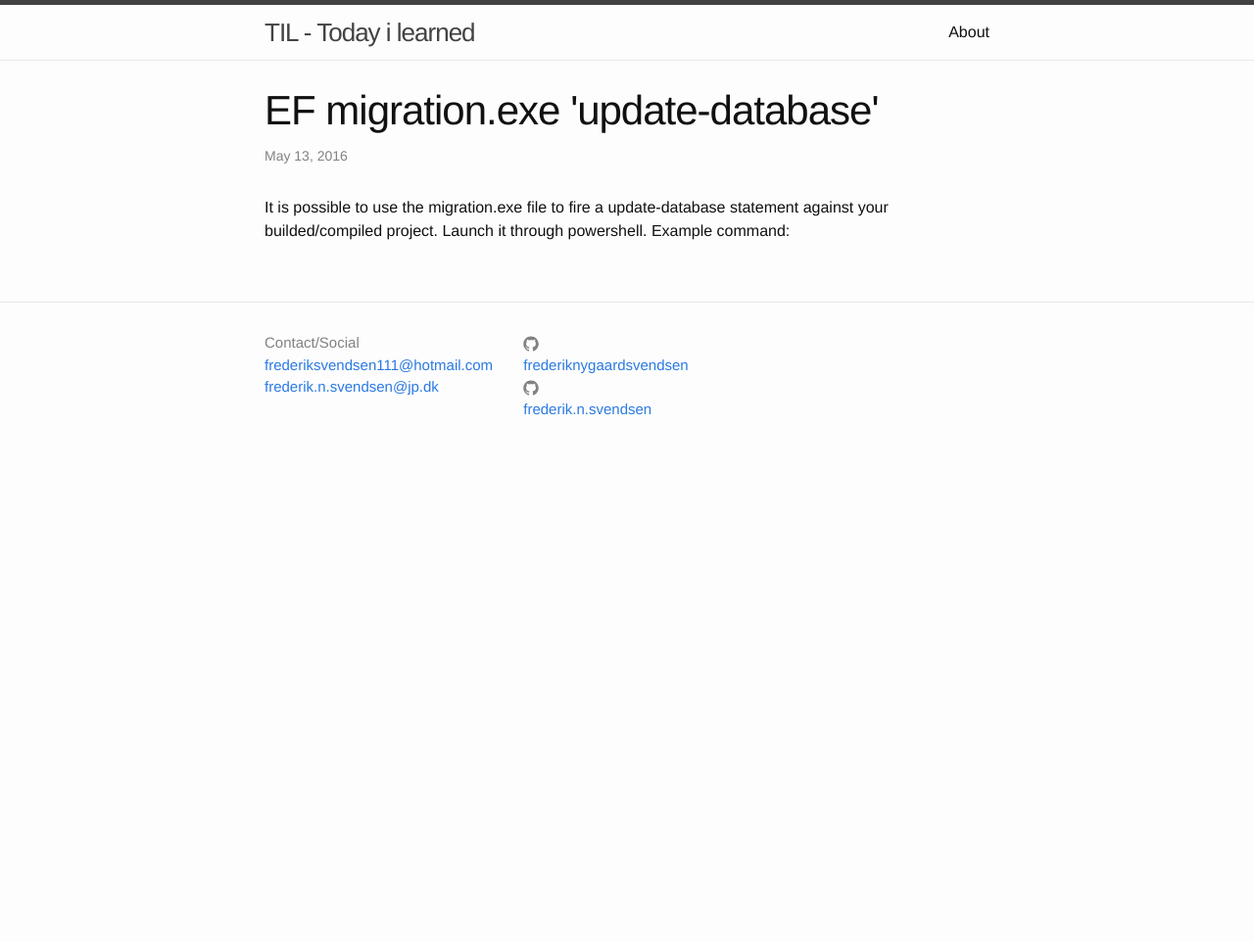
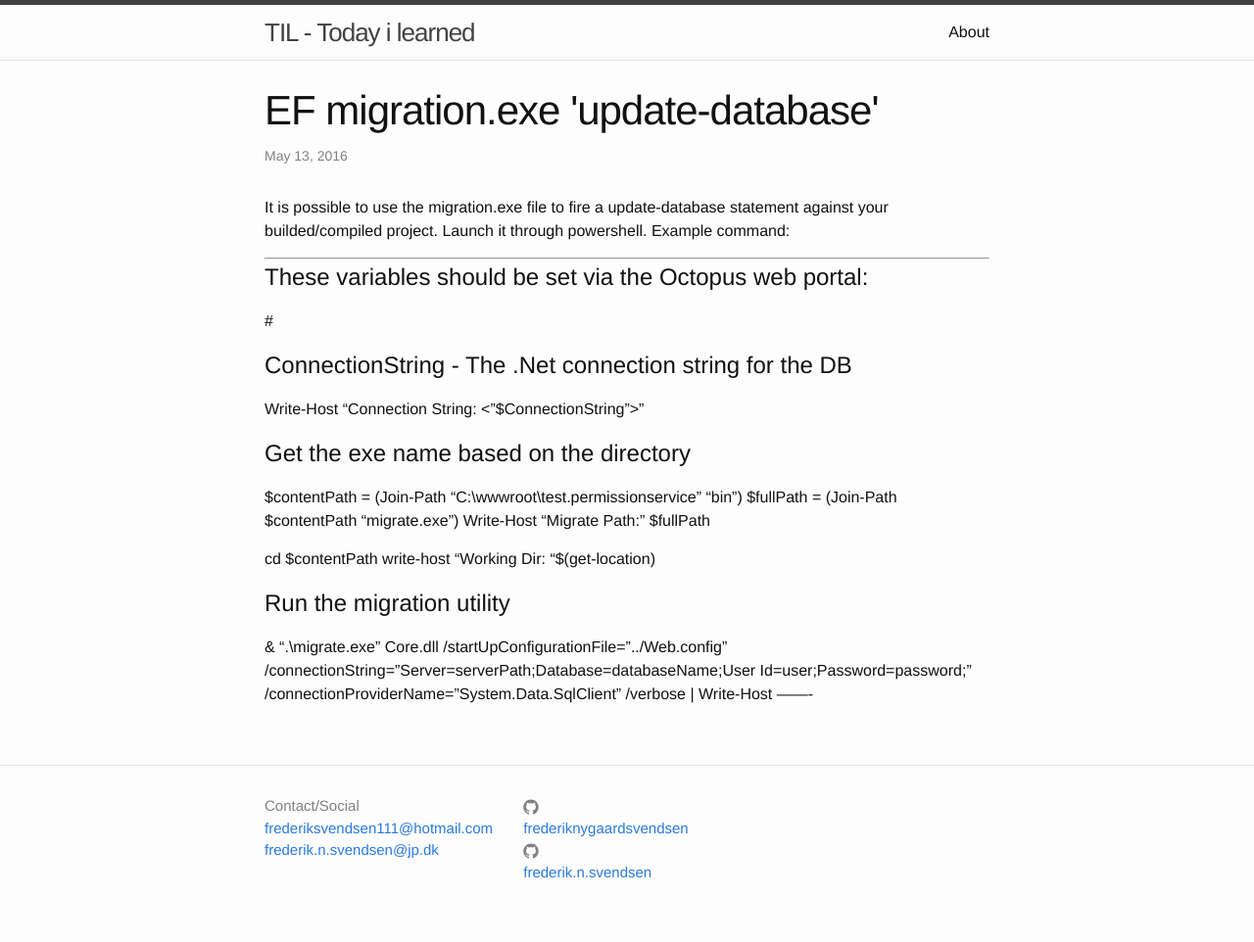
Before and after one commit to FrederikNygaardSvendsen/FrederikNygaardSvendsen.github.io, a Jekyll site: the page built from _posts/2016-05-13-ef-migration-exe-update-database.md, in a window 1280 px wide. Shown: the whole page at 98% size. Built offline with Jekyll 4.4.1, drawn with Linux system fonts in a browser that asks for light colours; before the commit the page ends 900 px from its top, so only the background shows below that.

Commit message:
Update 2016-05-13-ef-migration-exe-update-database.md

```diff
--- a/_posts/2016-05-13-ef-migration-exe-update-database.md
+++ b/_posts/2016-05-13-ef-migration-exe-update-database.md
@@ -4,3 +4,23 @@ title: EF migration.exe 'update-database'
 categories: EF Enitity Framework update database update-database
 ---
 It is possible to use the migration.exe file to fire a update-database statement against your builded/compiled project. Launch it through powershell. Example command:
+
+-------
+# These variables should be set via the Octopus web portal:
+#
+#   ConnectionString         - The .Net connection string for the DB
+
+
+Write-Host "Connection String: <"$ConnectionString">"
+
+# Get the exe name based on the directory
+$contentPath  = (Join-Path "C:\wwwroot\test.permissionservice" "bin")
+$fullPath = (Join-Path $contentPath "migrate.exe")
+Write-Host "Migrate Path:" $fullPath
+
+cd $contentPath
+write-host "Working Dir: "$(get-location)
+
+# Run the migration utility
+& ".\migrate.exe" Core.dll /startUpConfigurationFile="../Web.config" /connectionString="Server=serverPath;Database=databaseName;User Id=user;Password=password;" /connectionProviderName="System.Data.SqlClient" /verbose | Write-Host
+-------
```
